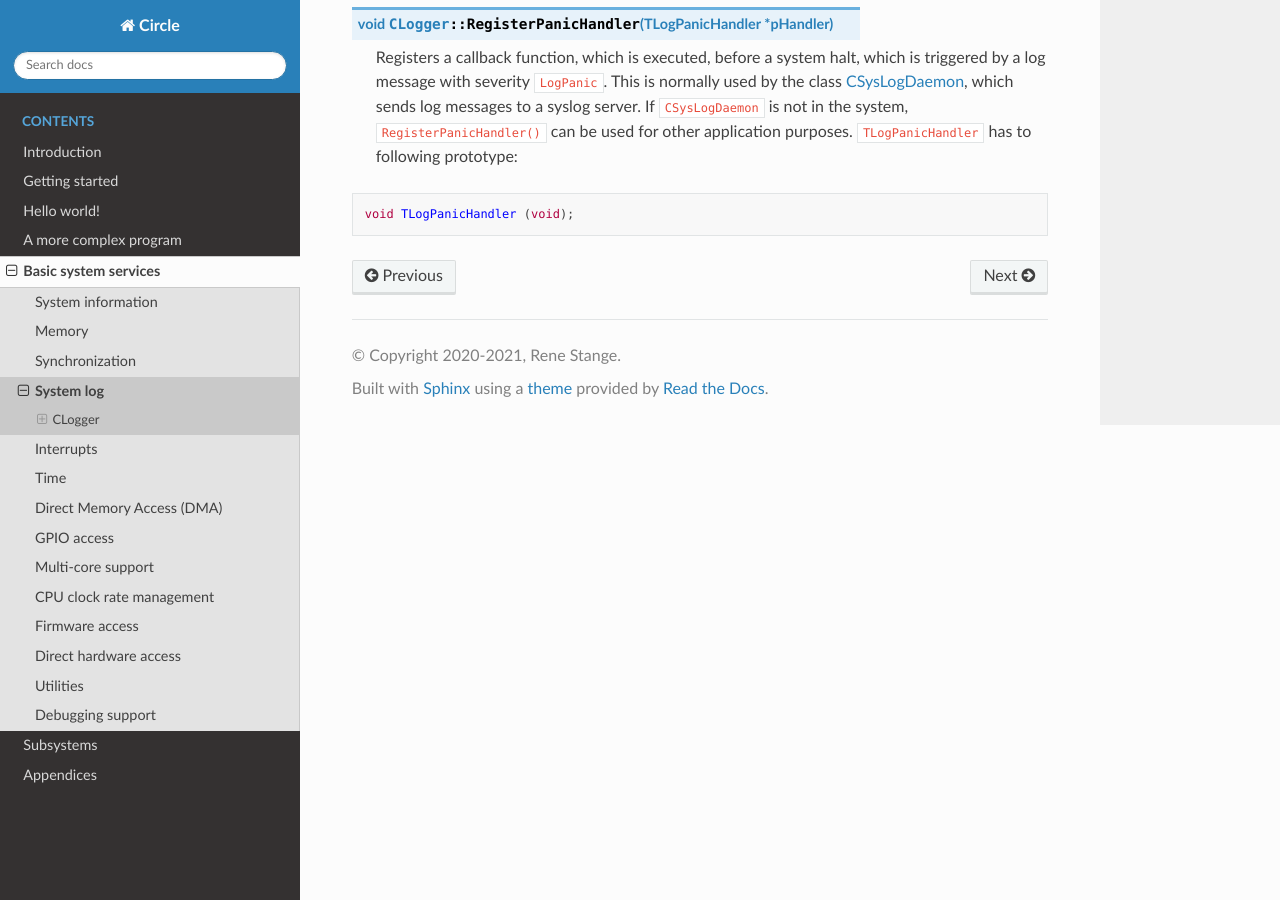
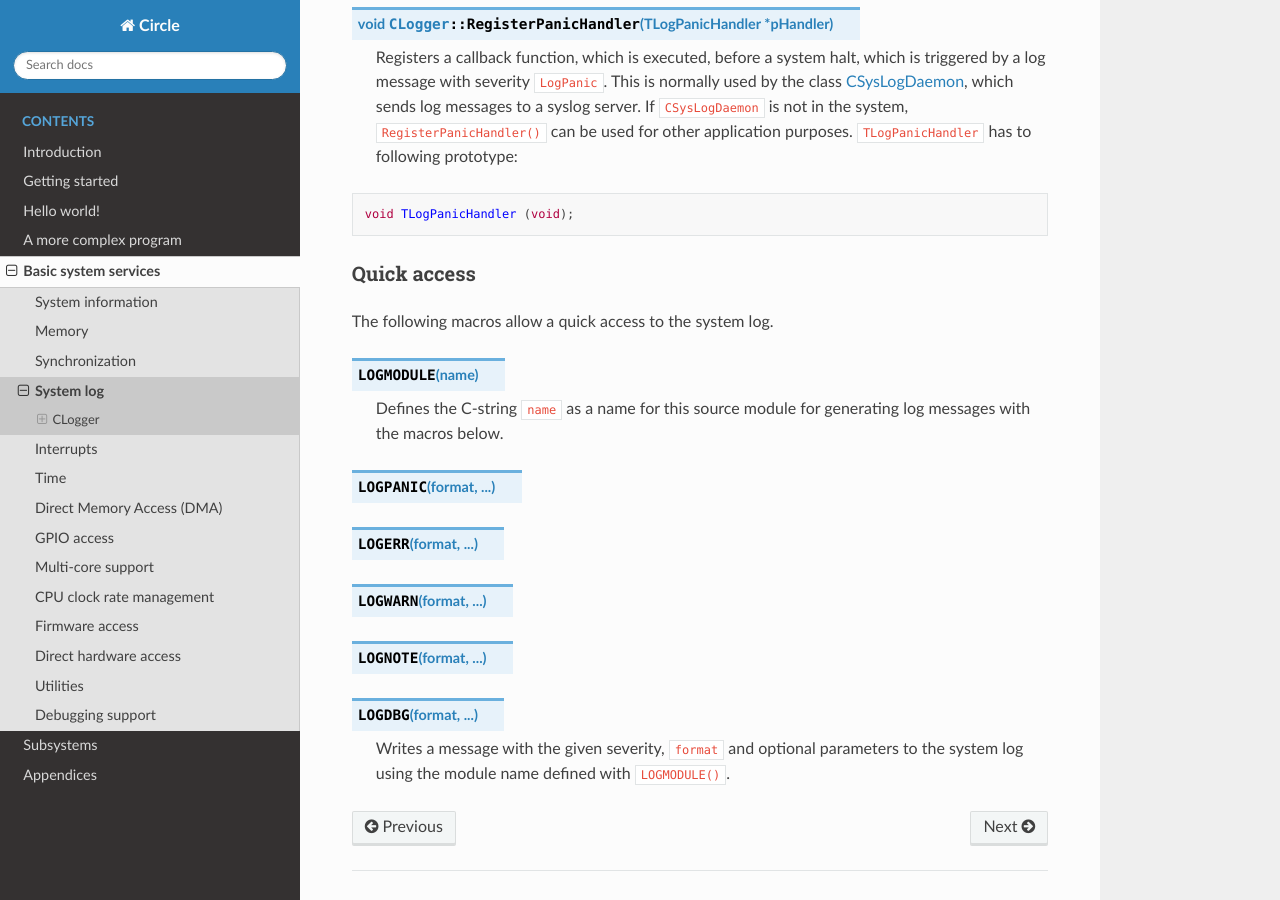
Before and after one commit to rsta2/circle-docs, a Sphinx documentation site: the page built from docs/basic-system-services/system-log.rst, in a window 1280 px wide and 900 px high, scrolled down 2216 px. Built offline with Sphinx 7.4.7 and the Read the Docs theme 2.0.0, drawn with Linux system fonts in a browser that asks for light colours.

Commit message:
basic-system-services/system-log: Add quick access macros

```diff
--- a/docs/basic-system-services/system-log.rst
+++ b/docs/basic-system-services/system-log.rst
@@ -87,3 +87,20 @@ Log event notification
 .. code-block:: c++
 
 	void TLogPanicHandler (void);
+
+Quick access
+""""""""""""
+
+The following macros allow a quick access to the system log.
+
+.. c:macro:: LOGMODULE(name)
+
+	Defines the C-string ``name`` as a name for this source module for generating log messages with the macros below.
+
+.. c:macro:: LOGPANIC(format, ...)
+.. c:macro:: LOGERR(format, ...)
+.. c:macro:: LOGWARN(format, ...)
+.. c:macro:: LOGNOTE(format, ...)
+.. c:macro:: LOGDBG(format, ...)
+
+	Writes a message with the given severity, ``format`` and optional parameters to the system log using the module name defined with ``LOGMODULE()``.
```
